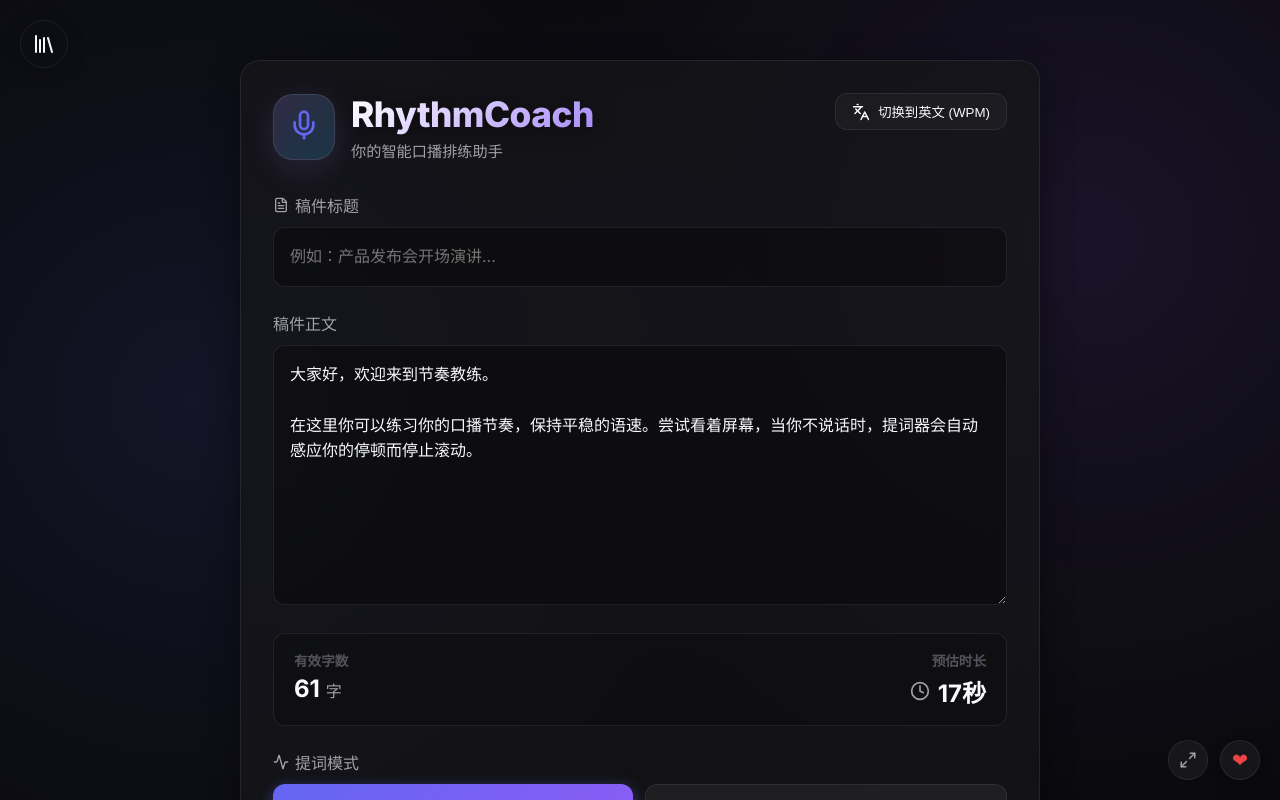
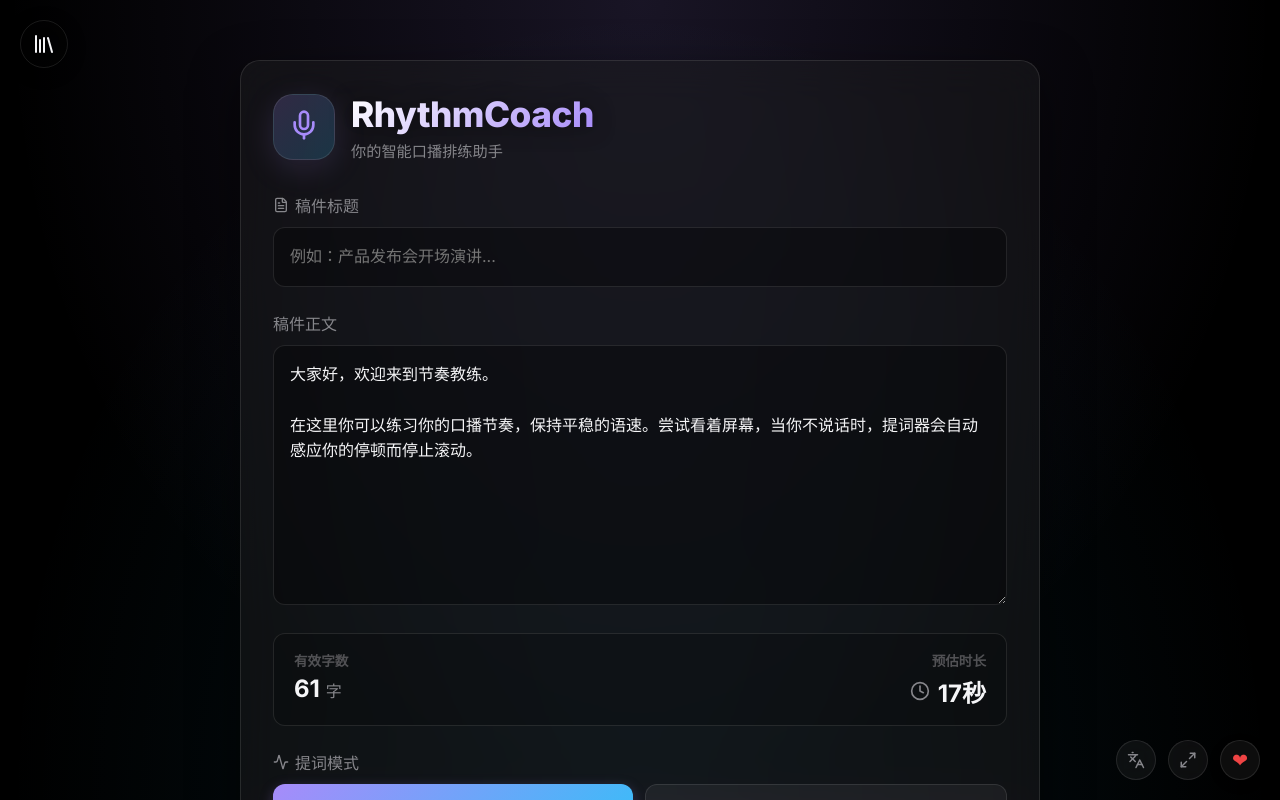
Before and after one commit to liuh886/RhythmCoach, a React (Vite) app in the folder web/: page / in a window 1280 px wide. Shown: the top 800 px of the page. Built offline with nearby package versions, Linux system fonts and the light colour scheme; the HTML template or start-up script is replaced by a standard one.

Commit message:
style: Move language toggle to global utilities and revamp visual aesthetic

```diff
--- a/web/src/App.tsx
+++ b/web/src/App.tsx
@@ -4,13 +4,13 @@ import { Teleprompter } from './components/Teleprompter';
 import { RecordingsWidget } from './components/RecordingsWidget';
 import { AnimatePresence } from 'framer-motion';
 import { Recording } from './types';
-import { Maximize2, Minimize2 } from 'lucide-react';
+import { Maximize2, Minimize2, Languages } from 'lucide-react';
 
 function App() {
   const [mode, setMode] = useState<'editor' | 'teleprompter'>('editor');
   const [activeScript, setActiveScript] = useState('');
   const [targetCpm, setTargetCpm] = useState(220);
-  const [lang, setLang] = useState<'zh'|'en'>('zh');
+  const [globalLang, setGlobalLang] = useState<'zh'|'en'>('zh');
   const [prompterMode, setPrompterMode] = useState<'target'|'free'>('target');
   const [recordings, setRecordings] = useState<Recording[]>([]);
   const [isFullscreen, setIsFullscreen] = useState(false);
@@ -36,7 +36,7 @@ function App() {
   const handleStart = (script: string, cpm: number, lang: 'zh' | 'en', pMode: 'target' | 'free') => {
     setActiveScript(script);
     setTargetCpm(cpm);
-    setLang(lang);
+    setGlobalLang(lang);
     setPrompterMode(pMode);
     setMode('teleprompter');
   };
@@ -45,6 +45,22 @@ function App() {
     <>
       {/* Global Utilities */}
       <div style={{ position: 'fixed', bottom: '20px', right: '20px', zIndex: 200, display: 'flex', gap: '12px', alignItems: 'center' }}>
+        {mode === 'editor' && (
+          <button
+            onClick={() => setGlobalLang(l => l === 'zh' ? 'en' : 'zh')}
+            className="btn-icon"
+            style={{
+              background: 'rgba(255,255,255,0.05)',
+              borderColor: 'var(--glass-border)',
+              color: 'var(--text-secondary)',
+              backdropFilter: 'blur(10px)',
+              width: '40px', height: '40px'
+            }}
+            title={globalLang === 'zh' ? "Switch to English" : "切换到中文"}
+          >
+            <Languages size={20} />
+          </button>
+        )}
         <button
           onClick={toggleFullscreen}
           className="btn-icon"
@@ -88,7 +104,7 @@ function App() {
       <RecordingsWidget recordings={recordings} setRecordings={setRecordings} />
       <AnimatePresence mode="wait">
         {mode === 'editor' && (
-          <ScriptEditor key="editor" onStart={handleStart} />
+          <ScriptEditor key="editor" onStart={handleStart} globalLang={globalLang} setGlobalLang={setGlobalLang} />
         )}
 
         {mode === 'teleprompter' && (
@@ -96,7 +112,7 @@ function App() {
             key="teleprompter"
             script={activeScript}
             targetCpm={targetCpm}
-            lang={lang}
+            lang={globalLang}
             prompterMode={prompterMode}
             onClose={() => setMode('editor')}
             setRecordings={setRecordings}
--- a/web/src/components/ScriptEditor.tsx
+++ b/web/src/components/ScriptEditor.tsx
@@ -1,17 +1,19 @@
 import { useState, useEffect } from 'react';
-import { Mic, Play, Save, Clock, FileText, Settings2, Languages, Activity, Library, ChevronRight, X, Trash2, Upload, Download } from 'lucide-react';
+import { Mic, Play, Save, Clock, FileText, Settings2, Activity, Library, ChevronRight, X, Trash2, Upload, Download } from 'lucide-react';
 import { motion, AnimatePresence } from 'framer-motion';
 import { defaultMaterials, ScriptMaterial } from './materials';
 
 interface ScriptEditorProps {
   onStart: (script: string, cpm: number, lang: 'zh' | 'en', mode: 'target' | 'free') => void;
+  globalLang: 'zh' | 'en';
+  setGlobalLang: (lang: 'zh' | 'en') => void;
 }
 
-export function ScriptEditor({ onStart }: ScriptEditorProps) {
+export function ScriptEditor({ onStart, globalLang, setGlobalLang }: ScriptEditorProps) {
   const [title, setTitle] = useState('');
-  const [lang, setLang] = useState<'zh'|'en'>('zh');
   const [prompterMode, setPrompterMode] = useState<'target'|'free'>('target');
   const [content, setContent] = useState('大家好，欢迎来到节奏教练。\n\n在这里你可以练习你的口播节奏，保持平稳的语速。尝试看着屏幕，当你不说话时，提词器会自动感应你的停顿而停止滚动。');
+  const lang = globalLang;
   const [cpm, setCpm] = useState(220);
   const [currentTip, setCurrentTip] = useState('');
 
@@ -39,25 +41,25 @@ export function ScriptEditor({ onStart }: ScriptEditorProps) {
   const mins = Math.floor(estimatedSeconds / 60);
   const secs = estimatedSeconds % 60;
 
-  const handleLangToggle = () => {
-    if (lang === 'zh') {
-      setLang('en');
-      setCpm(150); // standard WPM
-      setContent("Hello everyone, welcome to RhythmCoach.\n\nHere you can practice your pacing and maintain a steady speaking rate. Try looking at the screen; when you stop speaking, the prompter will detect your pause and stop scrolling automatically.");
-      setCurrentTip('');
+  useEffect(() => {
+    if (globalLang === 'en') {
+      setCpm(150);
+      if (content === "大家好，欢迎来到节奏教练。\n\n在这里你可以练习你的口播节奏，保持平稳的语速。尝试看着屏幕，当你不说话时，提词器会自动感应你的停顿而停止滚动。") {
+        setContent("Hello everyone, welcome to RhythmCoach.\n\nHere you can practice your pacing and maintain a steady speaking rate. Try looking at the screen; when you stop speaking, the prompter will detect your pause and stop scrolling automatically.");
+      }
     } else {
-      setLang('zh');
       setCpm(220);
-      setContent("大家好，欢迎来到节奏教练。\n\n在这里你可以练习你的口播节奏，保持平稳的语速。尝试看着屏幕，当你不说话时，提词器会自动感应你的停顿而停止滚动。");
-      setCurrentTip('');
+      if (content === "Hello everyone, welcome to RhythmCoach.\n\nHere you can practice your pacing and maintain a steady speaking rate. Try looking at the screen; when you stop speaking, the prompter will detect your pause and stop scrolling automatically.") {
+        setContent("大家好，欢迎来到节奏教练。\n\n在这里你可以练习你的口播节奏，保持平稳的语速。尝试看着屏幕，当你不说话时，提词器会自动感应你的停顿而停止滚动。");
+      }
     }
-  };
+  }, [globalLang]);
 
   const handleImport = (matTitle: string, matContent: string, matTip?: string) => {
     setTitle(matTitle);
     setContent(matContent);
     setCurrentTip(matTip || '');
-    setLang('zh'); // Most templates are Chinese
+    setGlobalLang('zh'); // Most templates are Chinese
     setCpm(220);
     setIsDrawerOpen(false);
   };
@@ -325,9 +327,6 @@ export function ScriptEditor({ onStart }: ScriptEditorProps) {
               </p>
             </div>
           </div>
-          <button onClick={handleLangToggle} className="btn-secondary" style={{ padding: '8px 16px', borderRadius: '12px', display: 'flex', alignItems: 'center', gap: '8px', cursor: 'pointer', color: 'var(--text-primary)', border: '1px solid var(--glass-border)', background: 'rgba(255,255,255,0.03)', backdropFilter: 'blur(10px)', transition: 'all 0.2s' }}>
-            <Languages size={18} /> {lang === 'zh' ? '切换到英文 (WPM)' : 'Switch to Chinese'}
-          </button>
         </div>
 
         <div style={{ display: 'flex', flexDirection: 'column', gap: '24px' }}>
--- a/web/src/index.css
+++ b/web/src/index.css
@@ -1,25 +1,25 @@
 @import url('https://fonts.googleapis.com/css2?family=Inter:wght@300;400;500;600;700;800&family=Noto+Sans+SC:wght@300;400;500;700&display=swap');
 
 :root {
-  --bg-base: #09090b;
-  --bg-panel: rgba(24, 24, 27, 0.65);
-  --bg-panel-hover: rgba(39, 39, 42, 0.8);
+  --bg-base: #000000;
+  --bg-panel: rgba(28, 28, 30, 0.5);
+  --bg-panel-hover: rgba(44, 44, 46, 0.6);
 
-  --text-primary: #f8fafc;
-  --text-secondary: #a1a1aa;
-  --text-muted: #52525b;
+  --text-primary: #f5f5f7;
+  --text-secondary: #86868b;
+  --text-muted: #515154;
 
-  --accent-primary: #6366f1;
-  --accent-secondary: #8b5cf6;
-  --accent-glow: rgba(99, 102, 241, 0.5);
+  --accent-primary: #a78bfa;
+  --accent-secondary: #38bdf8;
+  --accent-glow: rgba(167, 139, 250, 0.25);
 
-  --glass-border: rgba(255, 255, 255, 0.08);
-  --glass-highlight: rgba(255, 255, 255, 0.12);
-  --glass-shadow: 0 8px 32px 0 rgba(0, 0, 0, 0.4);
+  --glass-border: rgba(255, 255, 255, 0.1);
+  --glass-highlight: rgba(255, 255, 255, 0.2);
+  --glass-shadow: 0 16px 48px rgba(0, 0, 0, 0.5);
 
-  --status-stable: #10b981;
-  --status-fast: #f59e0b;
-  --status-pause: #71717a;
+  --status-stable: #32d74b;
+  --status-fast: #ff9f0a;
+  --status-pause: #86868b;
 }
 
 * {
@@ -32,8 +32,8 @@ body {
   font-family: 'Inter', 'Noto Sans SC', sans-serif;
   background-color: var(--bg-base);
   background-image:
-    radial-gradient(circle at 15% 50%, rgba(99, 102, 241, 0.12) 0%, transparent 50%),
-    radial-gradient(circle at 85% 30%, rgba(139, 92, 246, 0.12) 0%, transparent 50%);
+    radial-gradient(ellipse at top, rgba(167, 139, 250, 0.15) 0%, transparent 70%),
+    radial-gradient(ellipse at bottom, rgba(56, 189, 248, 0.1) 0%, transparent 70%);
   background-attachment: fixed;
   color: var(--text-primary);
   min-height: 100vh;
```
